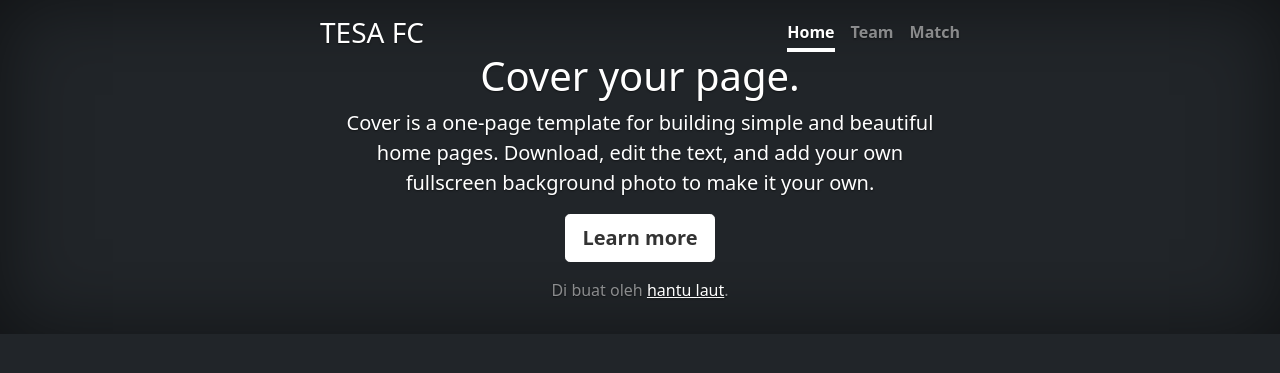
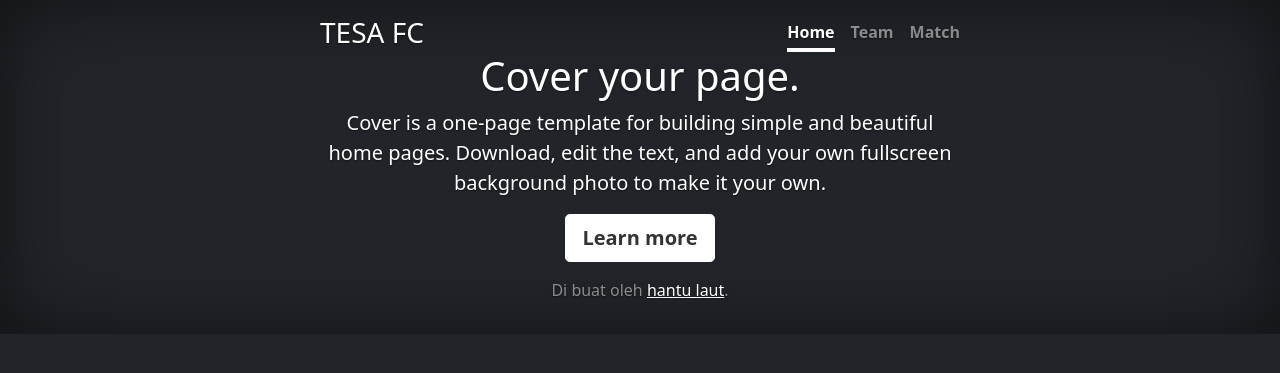
Before and after one commit to tesafc/www, a Jekyll site: the page built from index.html, in a window 1280 px wide. Shown: the top 373 px of the page. Built offline with Jekyll 4.4.1, drawn with Linux system fonts in a browser that asks for light colours.

Commit message:
Update default.html

```diff
--- a/_layouts/default.html
+++ b/_layouts/default.html
@@ -44,7 +44,7 @@
           </nav>
         </div>
       </header>
-      <main class="px-3">
+      <main>
         {{ content }}
       </main>
       <footer class="mt-auto text-white-50">
```
